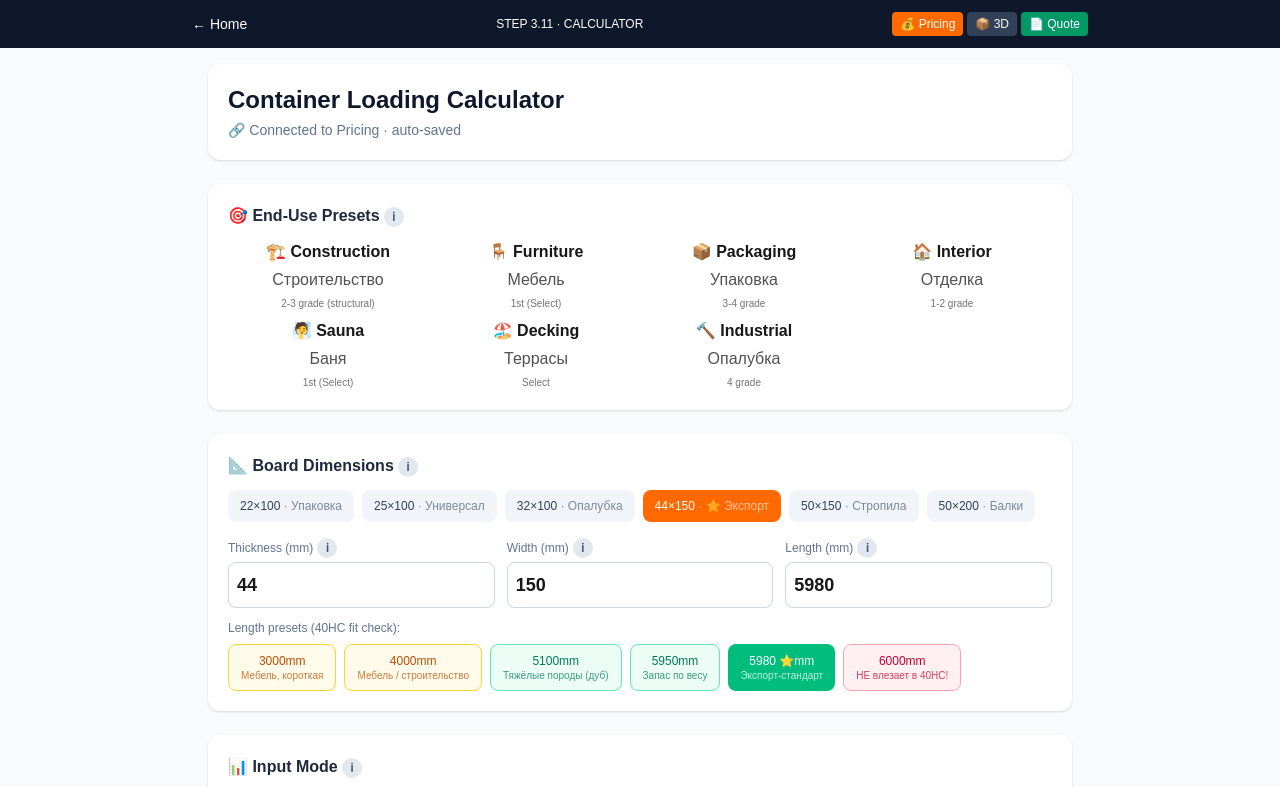
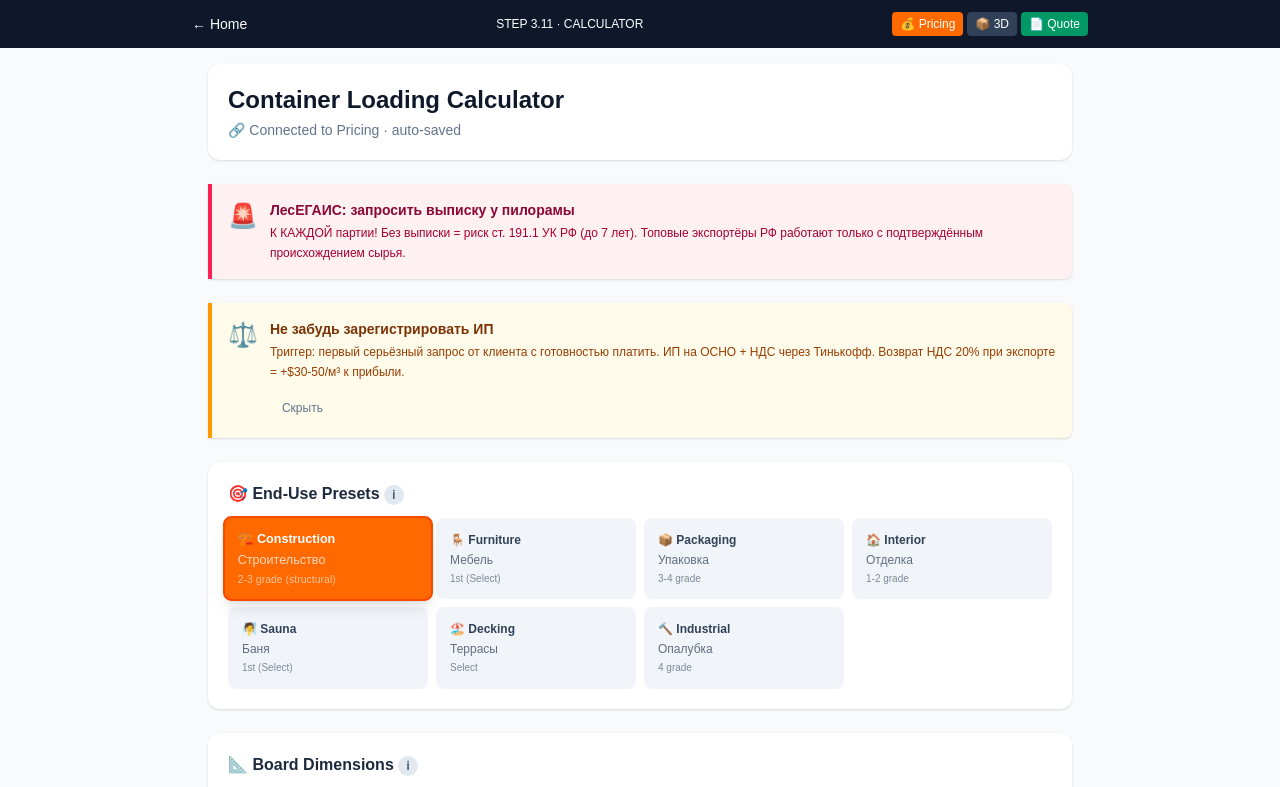
Before and after one commit to ru-timber-export/b2b-export, a Next.js app: page /calculator in a window 1280 px wide. Shown: the top 787 px of the page. Built offline with nearby package versions, Linux system fonts and the light colour scheme.

Commit message:
Step B3.1: Add LesEgais critical reminder + IP registration tip + fix End-Use active state visibility

```diff
--- a/src/app/calculator/page.js
+++ b/src/app/calculator/page.js
@@ -3,6 +3,7 @@
 import { useState, useEffect } from "react";
 import Link from "next/link";
 import { useDeal, SPECIES_BASE_PRICES } from "../context/DealContext";
+import Reminder from "../components/Reminder";
 
 // 🇷🇺 Подсказки
 const Tooltip = ({ text }) => {
@@ -204,6 +205,22 @@ export default function CalculatorPage() {
           <h1 className="text-2xl font-black text-slate-900">Container Loading Calculator</h1>
           <p className="text-sm text-slate-500 mt-1">🔗 Connected to Pricing · auto-saved</p>
         </div>
+{/* 🆕 Шаг B3.1: ЛесЕГАИС напоминалка (КРИТИЧНО, нельзя скрыть) */}
+        <Reminder
+          priority="critical"
+          icon="🚨"
+          title="ЛесЕГАИС: запросить выписку у пилорамы"
+          description="К КАЖДОЙ партии! Без выписки = риск ст. 191.1 УК РФ (до 7 лет). Топовые экспортёры РФ работают только с подтверждённым происхождением сырья."
+        />
+
+        {/* 🆕 Шаг B3.1: Напоминалка про ИП (скрываемая) */}
+        <Reminder
+          priority="high"
+          icon="⚖️"
+          title="Не забудь зарегистрировать ИП"
+          description="Триггер: первый серьёзный запрос от клиента с готовностью платить. ИП на ОСНО + НДС через Тинькофф. Возврат НДС 20% при экспорте = +$30-50/м³ к прибыли."
+          dismissKey="ip-registration-2026"
+        />
 
         {/* End-Use */}
         <section className="bg-white rounded-xl p-5 shadow-sm">
@@ -214,10 +231,14 @@ export default function CalculatorPage() {
           <div className="grid grid-cols-2 sm:grid-cols-4 gap-2 mt-3">
             {END_USES.map((u) => (
               <button
-  key={u.id}
-  onClick={() => updateDeal({ endUse: u.id, ...u.preset })}
-  className={`...`}
->
+                key={u.id}
+                onClick={() => updateDeal({ endUse: u.id, ...u.preset })}
+                className={`p-3 rounded-lg text-left text-xs transition-all active:scale-95 border-2 ${
+                  deal.endUse === u.id
+                    ? "bg-orange-500 text-white border-orange-600 shadow-lg scale-105"
+                    : "bg-slate-100 text-slate-700 border-transparent hover:border-slate-300"
+                }`}
+              >
                 <div className="font-bold">{u.label}</div>
                 <div className="opacity-75 mt-1">{u.ru}</div>
                 <div className="opacity-60 text-[10px] mt-1">{u.grade}</div>
```
